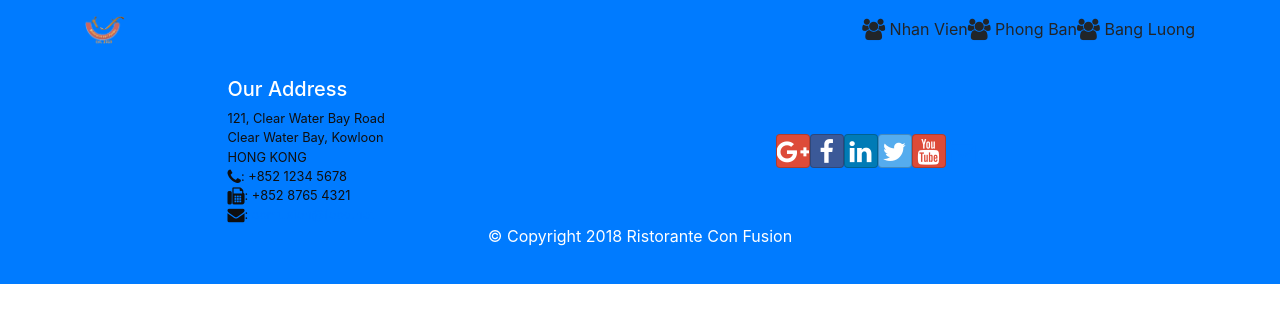
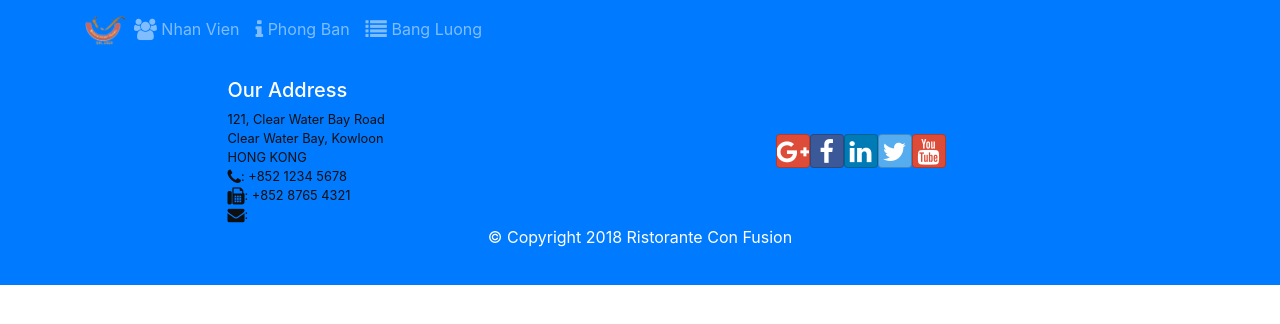
Before and after one commit to bntuan/funix-reactjs-asm, a React (Create React App) app: page / in a window 1280 px wide. Shown: the top 324 px of the page. Built offline with nearby package versions, Linux system fonts and the light colour scheme.

Commit message:
edit Header

```diff
--- a/src/components/Header.js
+++ b/src/components/Header.js
@@ -1,24 +1,56 @@
-import React from "react";
-import { Navbar, Nav, NavbarBrand, NavItem } from 'reactstrap';
+import React, {Component} from "react";
+import { Navbar, Nav, NavbarBrand, NavItem, NavbarToggler, Collapse } from 'reactstrap';
+import { NavLink } from 'react-router-dom';
 
-function Header() {
+class Header extends Component {
+
+    constructor(props) {
+        super(props);
+        this.state = {
+            isNavOpen: false
+        };
+        this.toggleNav = this.toggleNav.bind(this);
+    }
+
+    toggleNav() {
+        this.setState({
+            isNavOpen: !this.state.isNavOpen
+        });
+    }
+
+    render() {
         return (
-        <div>
-            <Navbar color='primary'>
+            <React.Fragment>
+                <Navbar dark expand='md' color='primary'>
                     <div className="container">
-                    <NavbarBrand>
-                        <img src="assets/images/logo.png" width='40' alt="LOGO"></img>
+                        <NavbarToggler onClick={this.toggleNav} />
+                        <NavbarBrand className='mr-auto' href="/">
+                            <img src='assets/images/logo.png' height='30' width='41' alt='Ristorante Con Fusion' />
                         </NavbarBrand>
-                    <Nav>
-                        <NavItem><span className="fa fa-users fa-lg"></span> Nhan Vien </NavItem>
-                        <NavItem><span className="fa fa-users fa-lg"></span> Phong Ban </NavItem>
-                        <NavItem><span className="fa fa-users fa-lg"></span> Bang Luong </NavItem>
+                        <Collapse isOpen={this.state.isNavOpen} navbar>
+                            <Nav navbar>
+                                <NavItem>
+                                    <NavLink className='nav-link' to='/nhanvien'>
+                                        <span className='fa fa-users fa-lg'></span> Nhan Vien
+                                    </NavLink>
+                                </NavItem>
+                                <NavItem>
+                                    <NavLink className='nav-link' to='/phongban'>
+                                        <span className='fa fa-info fa-lg'></span> Phong Ban
+                                    </NavLink>
+                                </NavItem>
+                                <NavItem>
+                                    <NavLink className='nav-link' to='/bangluong'>
+                                        <span className='fa fa-list fa-lg'></span> Bang Luong
+                                    </NavLink>
+                                </NavItem>
                             </Nav>
+                        </Collapse>
                     </div>
-
                 </Navbar>
-        </div>
+            </React.Fragment>
         );
+    }
 }
 
 export default Header;
```
Lines whose indentation alone changed are shown as unchanged.
